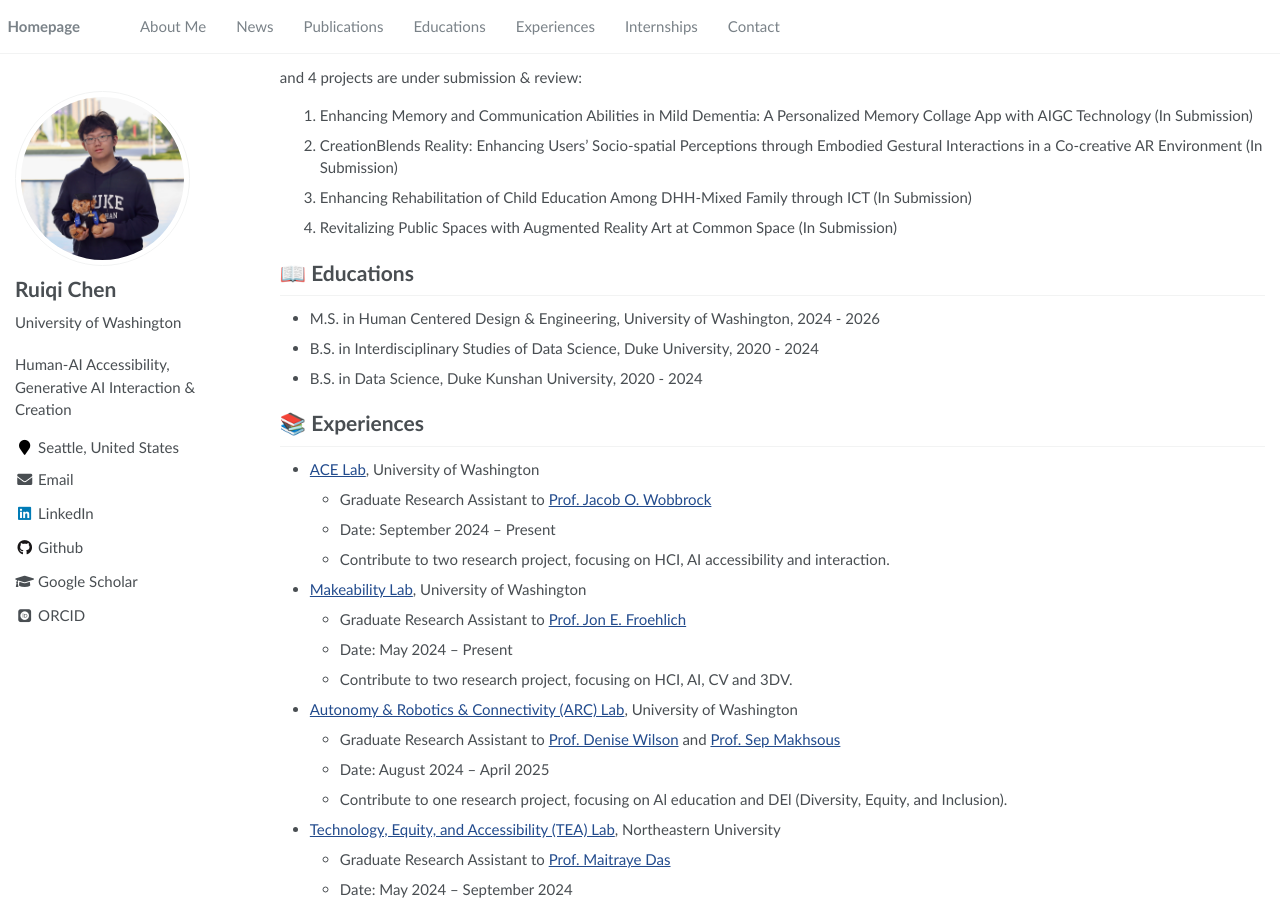
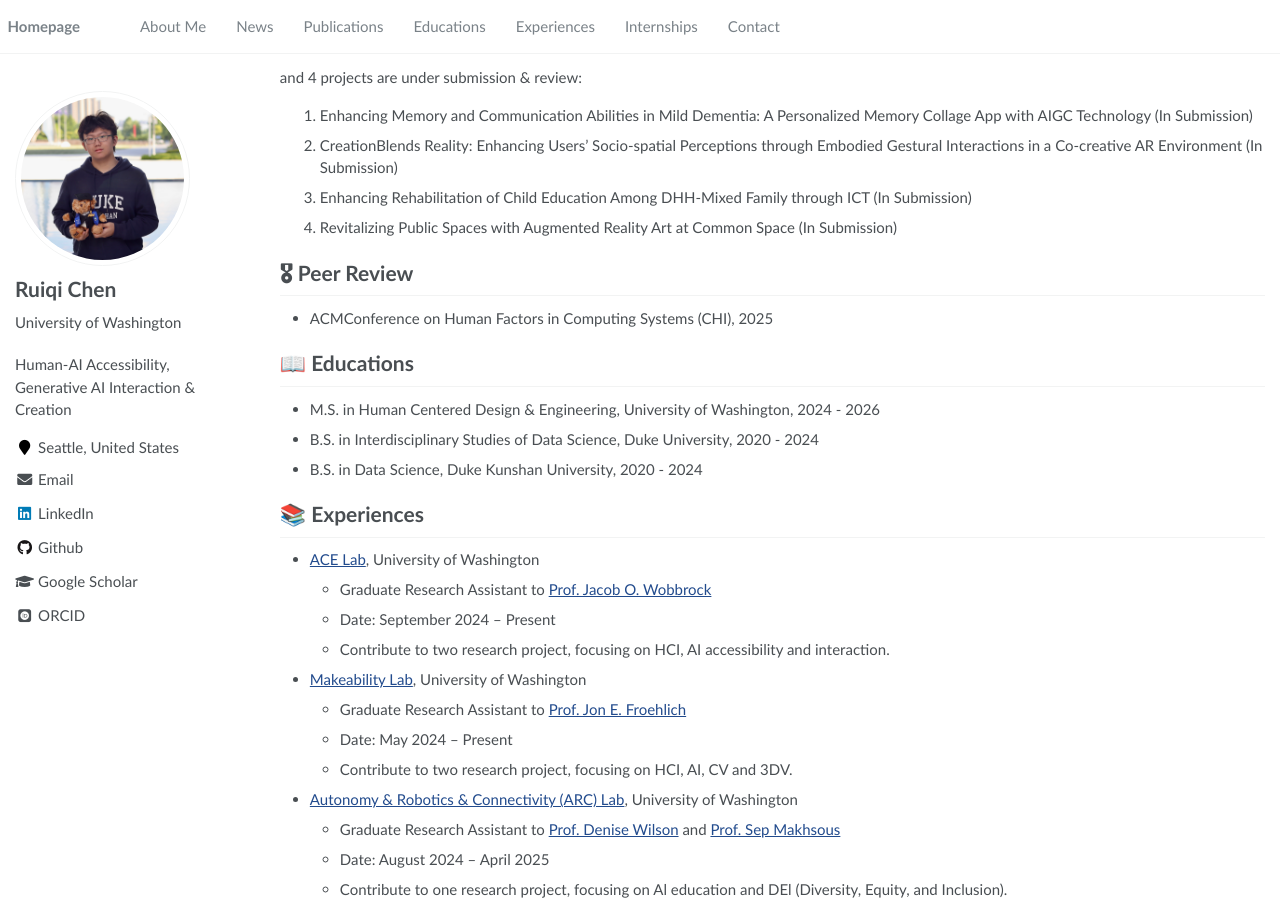
Before and after one commit to Ruiqi-Chen-0216/Ruiqi-Chen-0216.github.io, a Jekyll site: the page built from _pages/home.md, in a window 1280 px wide and 900 px high, scrolled down 1972 px. Built offline with Jekyll 4.4.1, drawn with Linux system fonts in a browser that asks for light colours; some web fonts are replaced.

Commit message:
Update home.md

```diff
--- a/_pages/home.md
+++ b/_pages/home.md
@@ -103,6 +103,10 @@ and 4 projects are under submission & review:
 
 <!--- [Lorem ipsum dolor sit amet, consectetur adipiscing elit. Vivamus ornare aliquet ipsum, ac tempus justo dapibus sit amet](https://github.com), A, B, C, **CVPR 2020**-->
 
+
+
+# 🎖 Peer Review
+* ACMConference on Human Factors in Computing Systems (CHI), 2025
 <!--# 🎖 Honors and Awards-->
 <!--- *2021.10* Lorem ipsum dolor sit amet, consectetur adipiscing elit. Vivamus ornare aliquet ipsum, ac tempus justo dapibus sit amet. -->
 <!--- *2021.09* Lorem ipsum dolor sit amet, consectetur adipiscing elit. Vivamus ornare aliquet ipsum, ac tempus justo dapibus sit amet. -->
```
